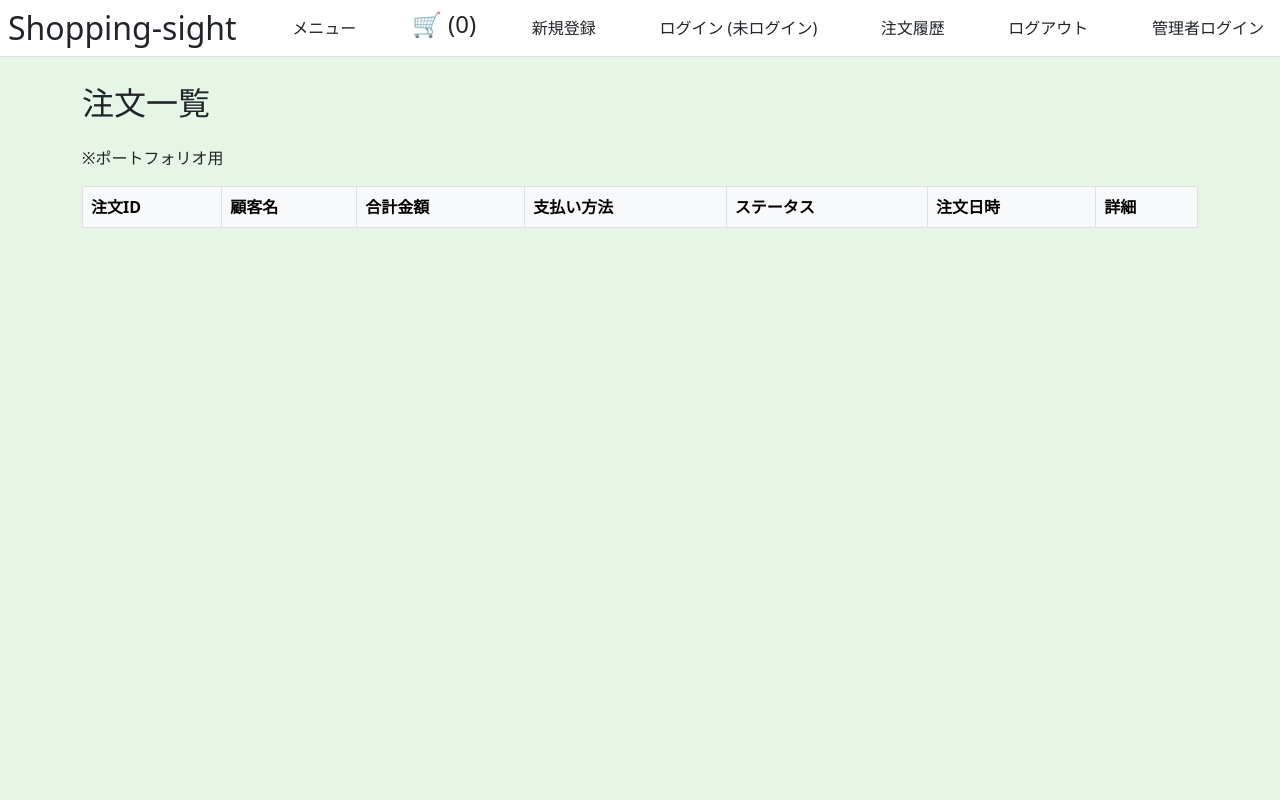
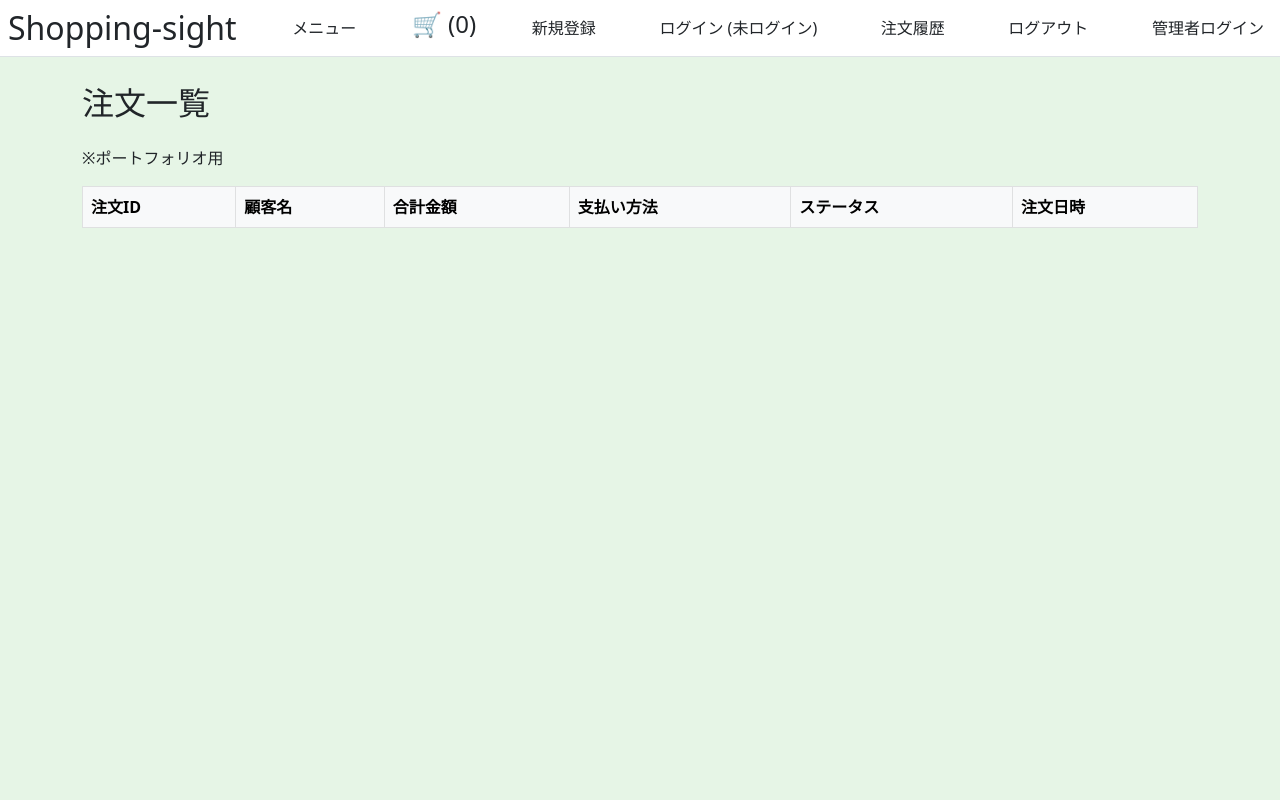
Before and after one commit to oestemar/shopping-sight, a Flask app: template templates/history.html in a window 1280 px wide. Run offline with Flask 3, Linux system fonts and the light colour scheme; the template is opened without the code that fills it, so the values that code supplies are empty.

Commit message:
fix some files for user purchase

```diff
--- a/templates/history.html
+++ b/templates/history.html
@@ -16,7 +16,6 @@
                     <th>支払い方法</th>
                     <th>ステータス</th>
                     <th>注文日時</th>
-                    <th>詳細</th>
                 </tr>
             </thead>
 
@@ -31,11 +30,6 @@
                         <span class="badge bg-primary">{{ order.status }}</span>
                     </td>
                     <td>{{ order.created_at.strftime("%Y-%m-%d %H:%M") }}</td>
-                    <td>
-                        <a href="{{ url_for('orders.order_detail', order_id=order.id) }}" class="btn btn-sm btn-outline-dark">
-                            詳細を見る
-                        </a>
-                    </td>
                 </tr>
                 {% endfor %}
             </tbody>
```
